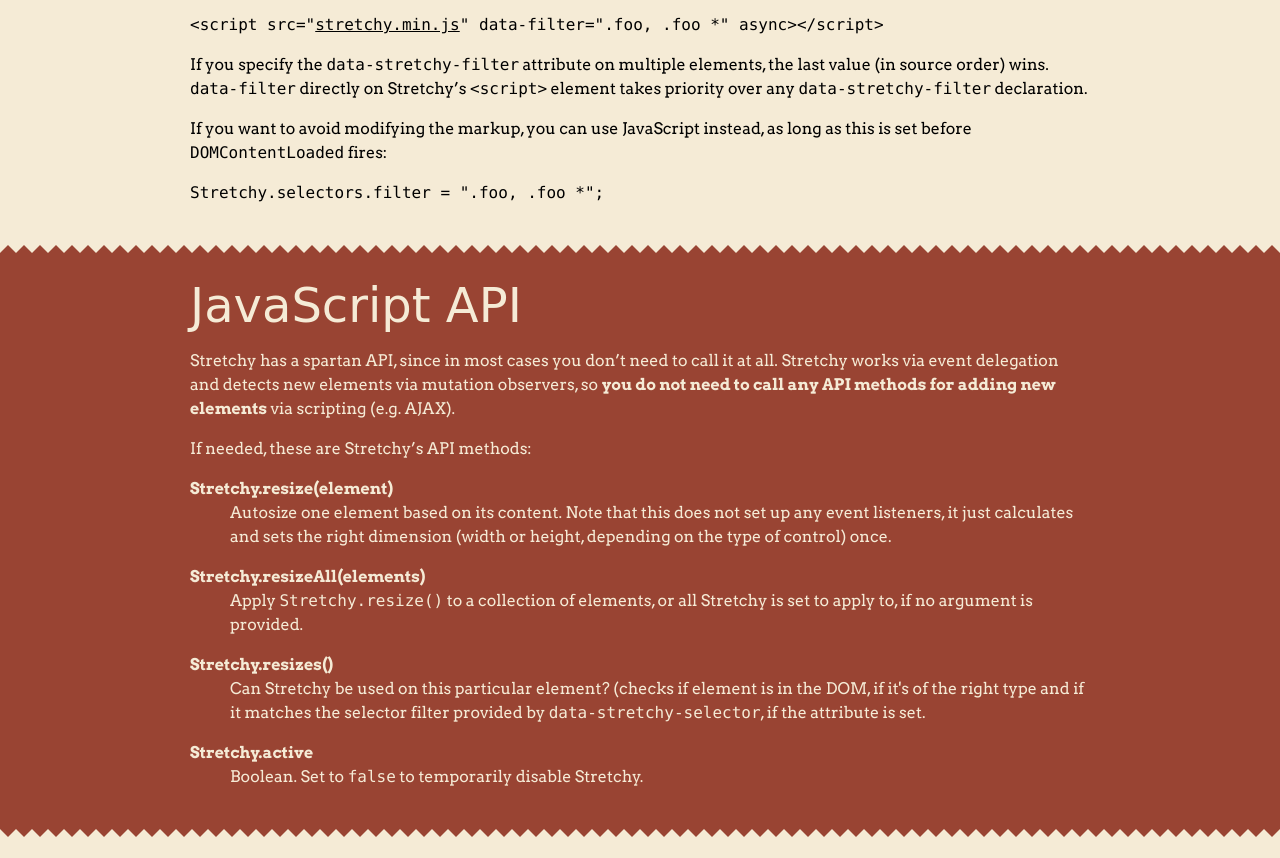
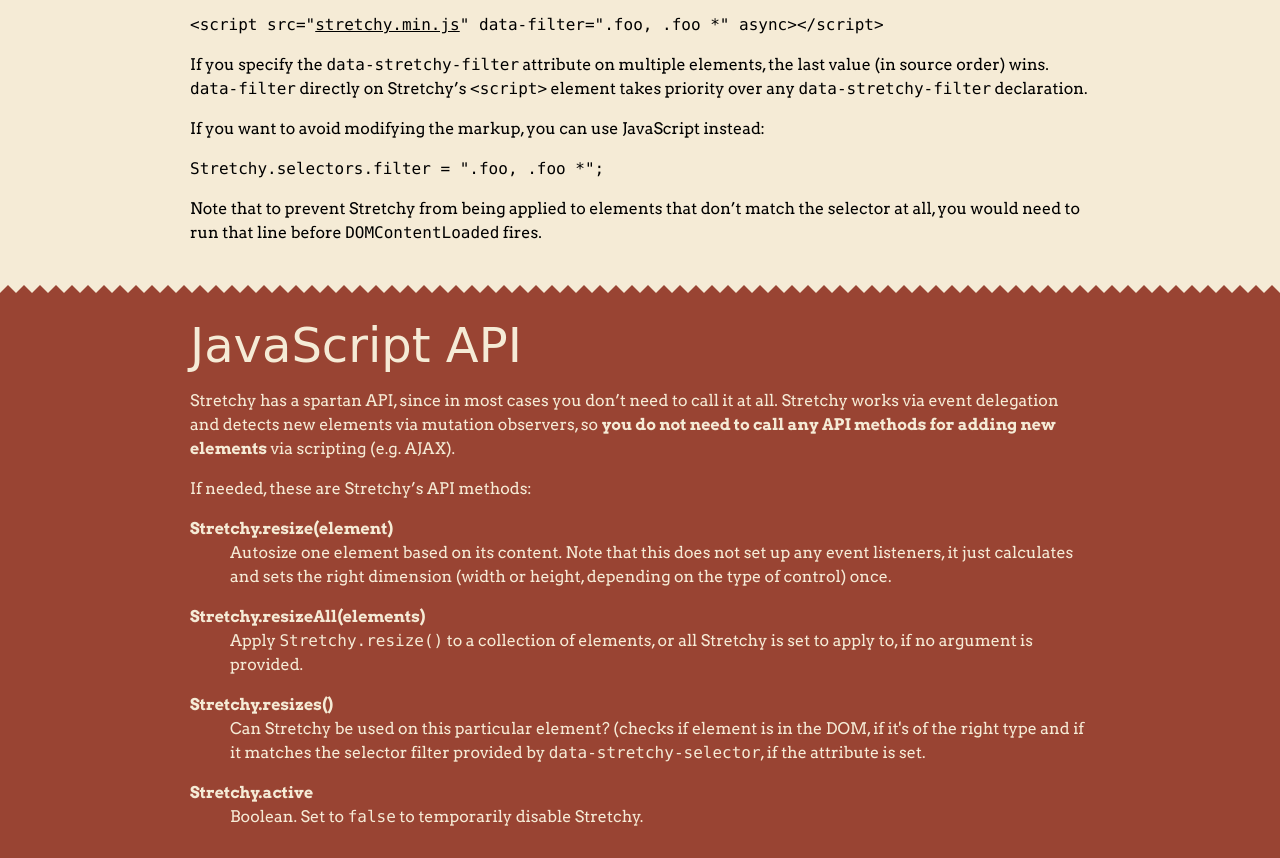
Before and after one commit to LeaVerou/stretchy, a plain HTML site: page index.html in a window 1280 px wide. Shown: the part 1190-2048 px from the top of the page. Drawn offline with Linux system fonts and the light colour scheme; a web font is replaced by a local one.

Commit message:
Allowed setting Stretchy.selectors.filter before DOMContentLoaded.

```diff
--- a/index.html
+++ b/index.html
@@ -82,9 +82,11 @@
 
 	<p>If you specify the <code>data-stretchy-filter</code> attribute on multiple elements, the last value (in source order) wins. <code>data-filter</code> directly on Stretchy’s <code>&lt;script></code> element takes priority over any <code>data-stretchy-filter</code> declaration.</p>
 
-	<p>If you want to avoid modifying the markup, you can use JavaScript instead, as long as this is set before <code>DOMContentLoaded</code> fires:</p>
+	<p>If you want to avoid modifying the markup, you can use JavaScript instead:</p>
 
 	<pre><code class="language-javascript">Stretchy.selectors.filter = ".foo, .foo *";</code></pre>
+
+	<p>Note that to prevent Stretchy from being applied to elements that don’t match the selector at all, you would need to run that line before <code>DOMContentLoaded</code> fires.</p>
 </section>
 
 <section id="api">
--- a/stretchy.js
+++ b/stretchy.js
@@ -136,7 +136,7 @@
 	},
 
 	init: function(){
-		_.selectors.filter = _.script.getAttribute("data-filter") ||
+		_.selectors.filter = Stretchy.selectors.filter || _.script.getAttribute("data-filter") ||
 		                     ($$("[data-stretchy-filter]").pop() || document.body).getAttribute("data-stretchy-filter") || "*";
 
 		_.resizeAll();
```
Also changed, not shown: stretchy.min.js, 1 other file.
